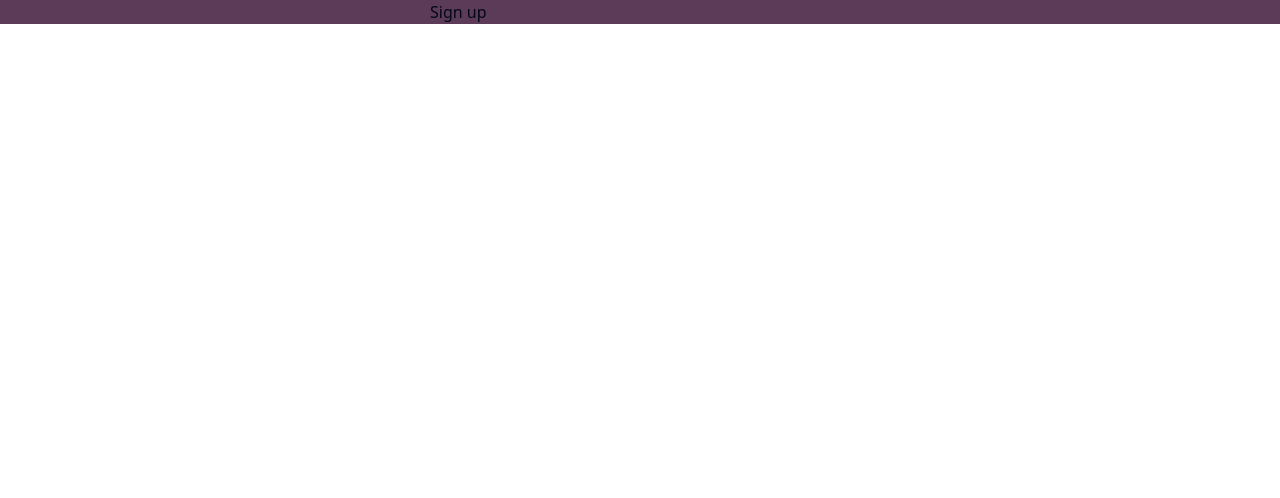
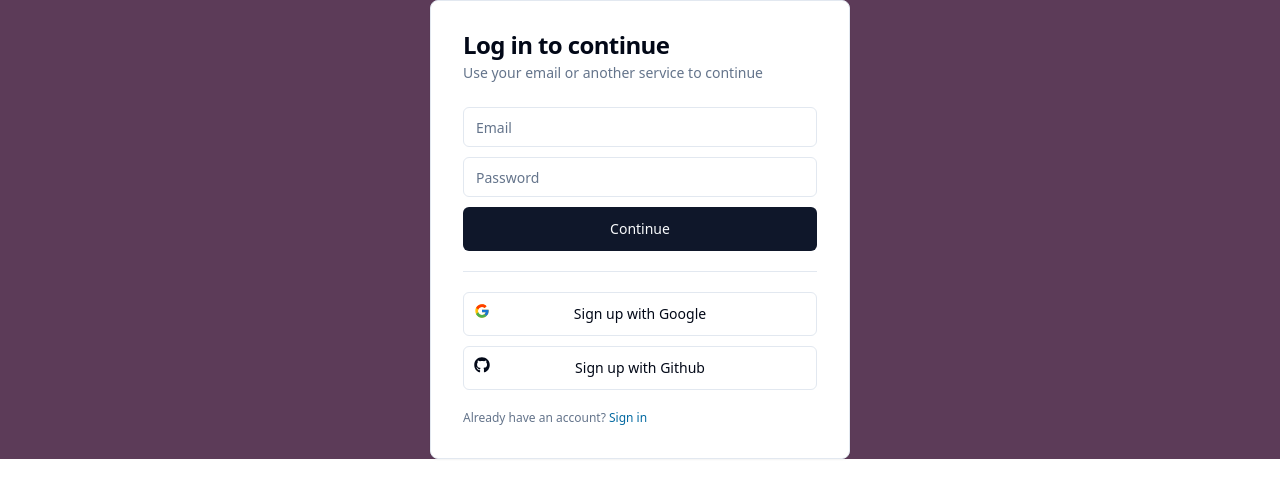
Before and after one commit to karelnegreira/slack-clone, a Next.js app: page / in a window 1280 px wide. Both pictures are taken after a click on the element "Sign up". Shown: the top 498 px of the page. Built offline with nearby package versions, Linux system fonts and the light colour scheme.

Commit message:
signUp and signIn switcher code

```diff
--- a/src/features/auth/components/auth-screen.tsx
+++ b/src/features/auth/components/auth-screen.tsx
@@ -3,7 +3,7 @@
 import { useState } from "react";
 import { SignInFlow } from "../types";
 import { SignInCart } from "./signin-cart";
-import { SignUpCart } from "./signup-cart";
+import { SignUpCard } from "./signup-cart";
 
 
 export const AuthScreen = () => {
@@ -12,7 +12,7 @@ export const AuthScreen = () => {
   return (
     <div className="h-full flex items-center justify-center bg-[#5C3B58]">
         <div className="md:h-auto md:w-[420px]">
-            {state == 'signIn' ? <SignInCart setState={setState}/> : <SignUpCart setState={setState}/>}
+            {state == 'signIn' ? <SignInCart setState={setState}/> : <SignUpCard setState={setState}/>}
         </div>
     </div>
   )
--- a/src/features/auth/components/signup-cart.tsx
+++ b/src/features/auth/components/signup-cart.tsx
@@ -1,9 +1,77 @@
 
+import {FcGoogle} from 'react-icons/fc';
+import {FaGithub} from 'react-icons/fa';
 
-export const SignUpCart = () => {
+import { Button } from "@/components/ui/button"
+import { Card, CardContent, CardDescription, CardHeader, CardTitle } from "@/components/ui/card"
+import { Input } from "@/components/ui/input"
+import { Separator } from "@/components/ui/separator"
+import { SignInFlow } from '../types';
+
+interface SignUpCardProps {
+    setState: (state: SignInFlow) => void;
+}
+
+export const SignUpCard = ({setState}: SignUpCardProps) => {
   return (
-    <div>
-      Sign up
-    </div>
+    <Card className="w-full h-full p-8">
+        <CardHeader className="px-0 pt-0">
+            <CardTitle>
+                Log in to continue
+            </CardTitle>
+            <CardDescription>
+            Use your email or another service to continue
+            </CardDescription>
+        </CardHeader>
+        <CardContent className="space-y-5 px-0 pb-0">
+            <form className="space-y-2.5">
+                <Input
+                    disabled={false}
+                    value=""
+                    onChange={() => {}}
+                    placeholder="Email"
+                    type="email"
+                    required
+                />
+                <Input
+                    disabled={false}
+                    value=""
+                    onChange={() => {}}
+                    placeholder="Password"
+                    type="password"
+                    required
+                />
+                <Button type="submit" className="w-full" size="lg" disabled={false}>
+                    Continue
+                </Button>
+            </form>
+            <Separator/>
+            <div className="flex flex-col gap-y-2.5">
+                <Button
+                    disabled={false}
+                    onClick={() => {}}
+                    variant="outline"
+                    size="lg"
+                    className="w-full relative"
+                >
+                    <FcGoogle className="size-5 absolute top-2.5 left-2.5"/>
+                    Sign up with Google
+                </Button>
+                <Button
+                    disabled={false}
+                    onClick={() => {}}
+                    variant="outline"
+                    size="lg"
+                    className="w-full relative"
+                >
+                    <FaGithub  className="size-5 absolute top-2.5 left-2.5"/>
+                    Sign up with Github
+                </Button>
+            </div>
+            <p className="text-xs text-muted-foreground">
+                Already have an account? <span onClick={() => setState("signIn")} className="text-sky-700 hover:underline cursor-pointer">Sign in</span>
+            </p>
+        </CardContent>
+    </Card>
   )
 }
```
